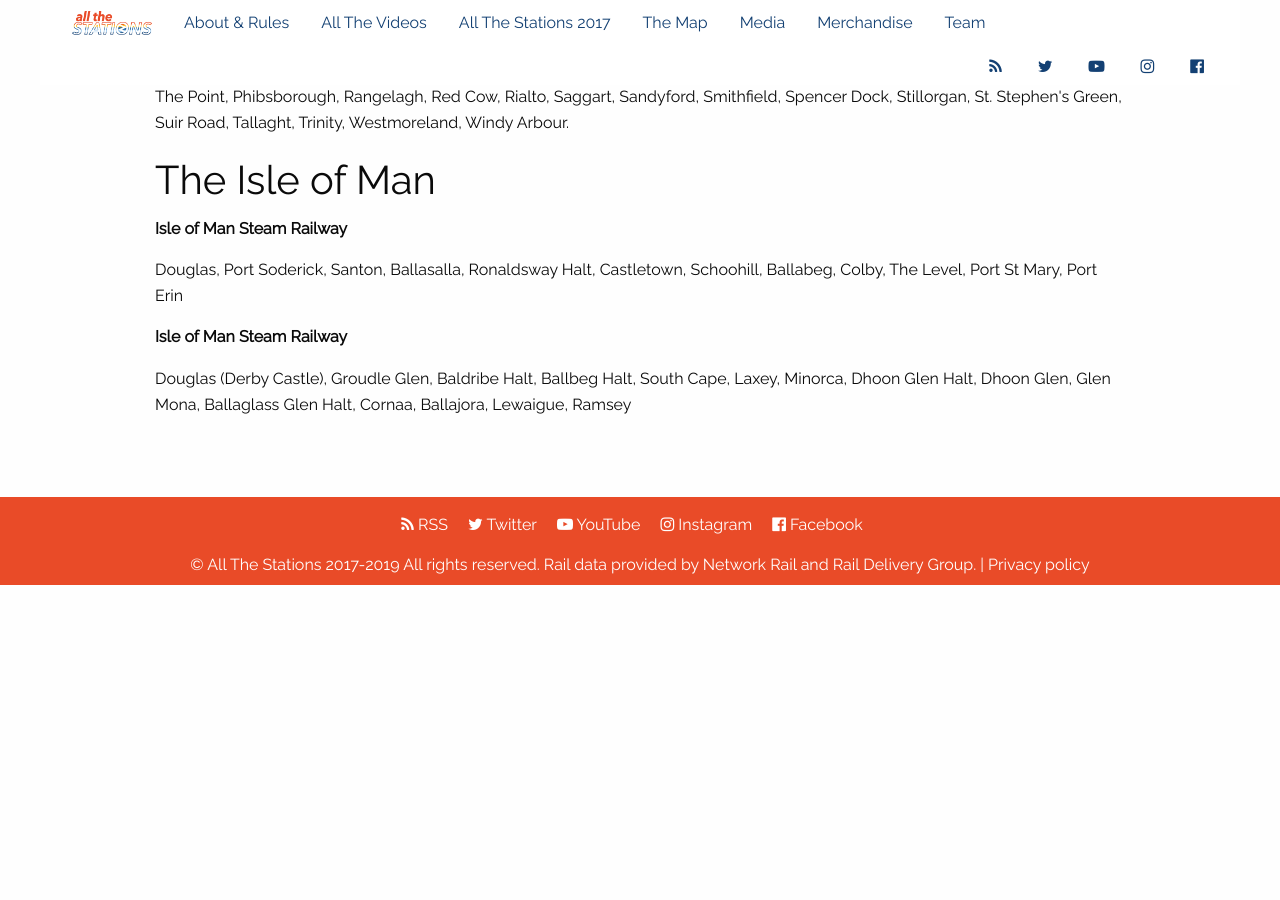
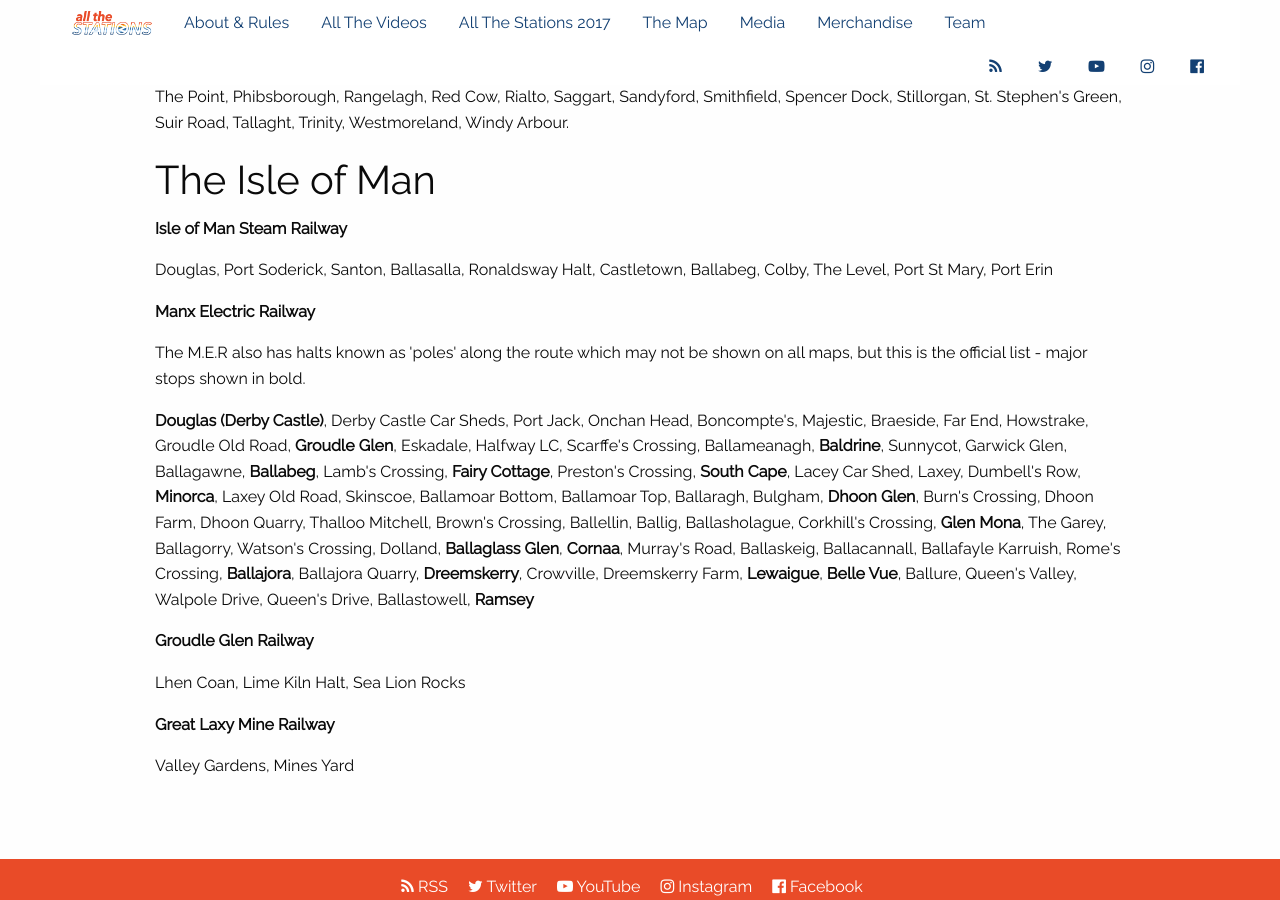
Before and after one commit to khawkins98/all-the-stations, a Jekyll site: the page built from stationlist.md, in a window 1280 px wide and 900 px high, scrolled down 1177 px. Built offline with Jekyll 4.4.1, drawn with Linux system fonts in a browser that asks for light colours; nearby versions of some CDN libraries; comment, search, counter and statistics services are not loaded; before the commit the page ends 1762 px from its top, so only the background shows below that.

Commit message:
Update stationlist.md
Completed list of all Isle of Man stations/stops

```diff
--- a/stationlist.md
+++ b/stationlist.md
@@ -27,9 +27,16 @@
 
 <h2>The Isle of Man</h2>
 <p class="small"><strong>Isle of Man Steam Railway</strong></p>
-<p class="small">Douglas, Port Soderick, Santon, Ballasalla, Ronaldsway Halt, Castletown, Schoohill, Ballabeg, Colby, The Level, Port St Mary, Port Erin</p>
-<p class="small"><strong>Isle of Man Steam Railway</strong></p>
-<p class="small">Douglas (Derby Castle), Groudle Glen, Baldribe Halt, Ballbeg Halt, South Cape, Laxey, Minorca, Dhoon Glen Halt, Dhoon Glen, Glen Mona, Ballaglass Glen Halt, Cornaa, Ballajora, Lewaigue, Ramsey</p>
+<p class="small">Douglas, Port Soderick, Santon, Ballasalla, Ronaldsway Halt, Castletown, Ballabeg, Colby, The Level, Port St Mary, Port Erin</p>
+<p class="small"><strong>Manx Electric Railway</strong></p>
+<p class="small">The M.E.R also has halts known as 'poles' along the route which may not be shown on all maps, but this is the official list - major stops shown in bold.</p>
+<p class="small"><strong>Douglas (Derby Castle)</strong>, Derby Castle Car Sheds, Port Jack, Onchan Head, Boncompte's, Majestic, Braeside, Far End, Howstrake, Groudle Old Road, <strong>Groudle Glen</strong>, Eskadale, Halfway LC, Scarffe's Crossing, Ballameanagh, <strong>Baldrine</strong>, Sunnycot, Garwick Glen, Ballagawne, <strong>Ballabeg</strong>, Lamb's Crossing, <strong>Fairy Cottage</strong>, Preston's Crossing, <strong>South Cape</strong>, Lacey Car Shed, Laxey, Dumbell's Row, <strong>Minorca</strong>, Laxey Old Road, Skinscoe, Ballamoar Bottom, Ballamoar Top, Ballaragh, Bulgham, <strong>Dhoon Glen</strong>, Burn's Crossing, Dhoon Farm, Dhoon Quarry, Thalloo Mitchell, Brown's Crossing, Ballellin, Ballig, Ballasholague, Corkhill's Crossing, <strong>Glen Mona</strong>, The Garey, Ballagorry, Watson's Crossing, Dolland, <strong>Ballaglass Glen</strong>, <strong>Cornaa</strong>, Murray's Road, Ballaskeig, Ballacannall, Ballafayle Karruish, Rome's Crossing, <strong>Ballajora</strong>, Ballajora Quarry, <strong>Dreemskerry</strong>, Crowville, Dreemskerry Farm, <strong>Lewaigue</strong>, <strong>Belle Vue</strong>, Ballure, Queen's Valley, Walpole Drive, Queen's Drive, Ballastowell, <strong>Ramsey</strong></p>
+
+<p class="small"><strong>Groudle Glen Railway</strong></p>
+<p class="small">Lhen Coan, Lime Kiln Halt, Sea Lion Rocks</p>
+<p class="small"><strong>Great Laxy Mine Railway</strong></p>
+<p class="small">Valley Gardens, Mines Yard</p>
+
 		      </div>
 		</div>
 	</div>
```
